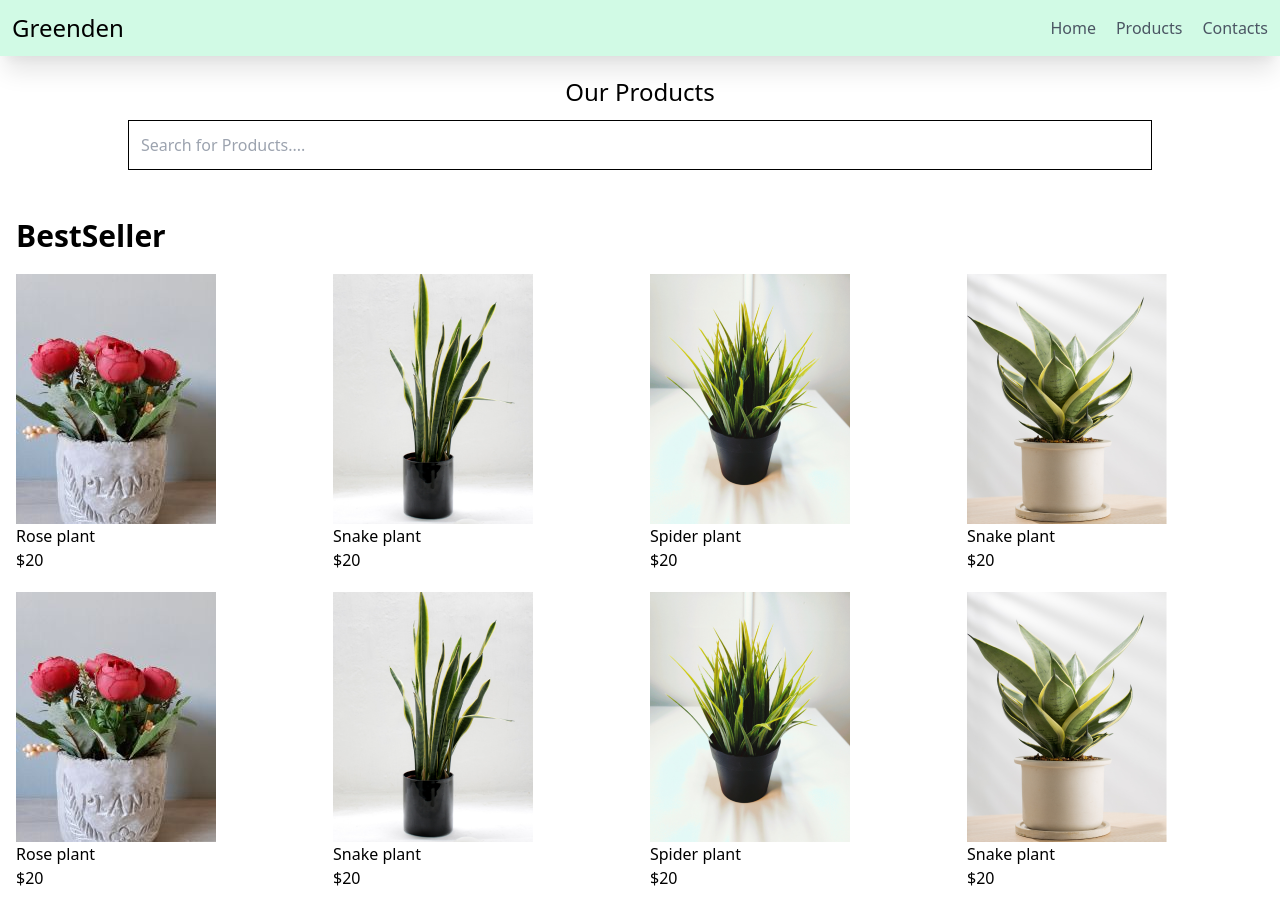
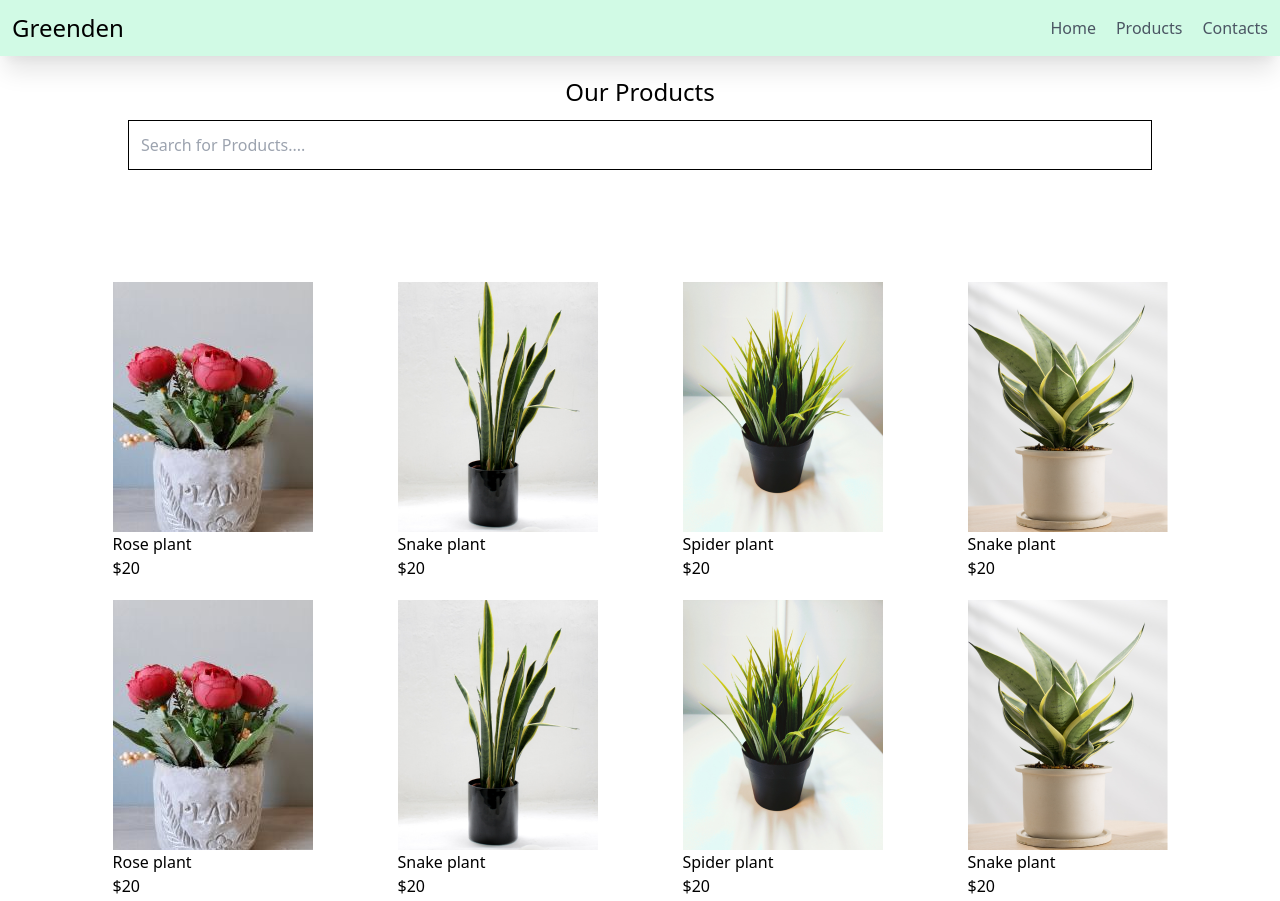
Before and after one commit to DVV24/Greenden-Tailwind, a plain HTML site: page products.html in a window 1280 px wide. Shown: the top 901 px of the page. Drawn offline with nearby package versions, Linux system fonts and the light colour scheme.

Commit message:
Update products.html

```diff
--- a/products.html
+++ b/products.html
@@ -36,9 +36,9 @@
 
     </section>
 
-    <section class="p-4">
-         <h1 class="font-bold mt-5 text-3xl">BestSeller</h1>
-    <div class="grid grid-cols-2 md:grid-cols-4 mt-5 gap-5  ">
+    <section class="p-20">
+
+    <div class="grid grid-cols-2 md:grid-cols-4 mt-5 gap-5  justify-items-center">
         <div>
             <img src="./images/Bestseller_1.jpg" alt="bs1" class="inline hover:shadow-xl transform hover:-translate-y-2">
              <h1>Rose plant</h1>
```
